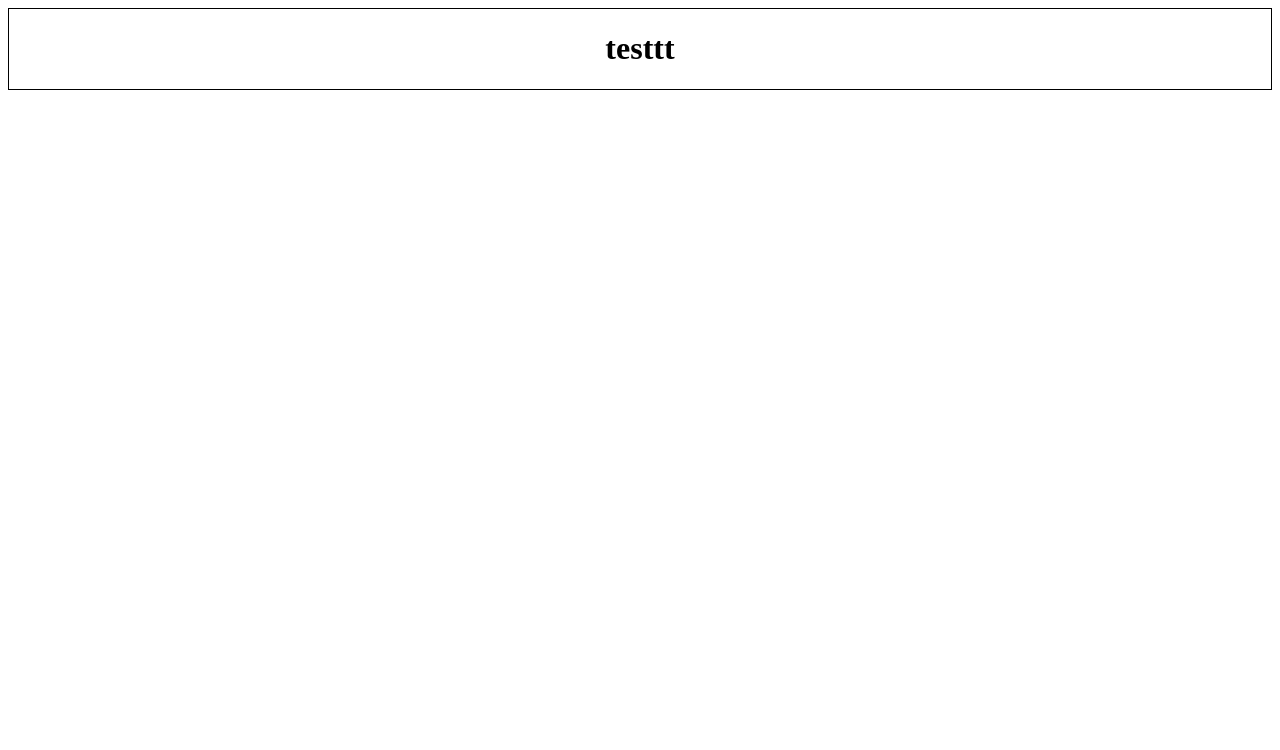
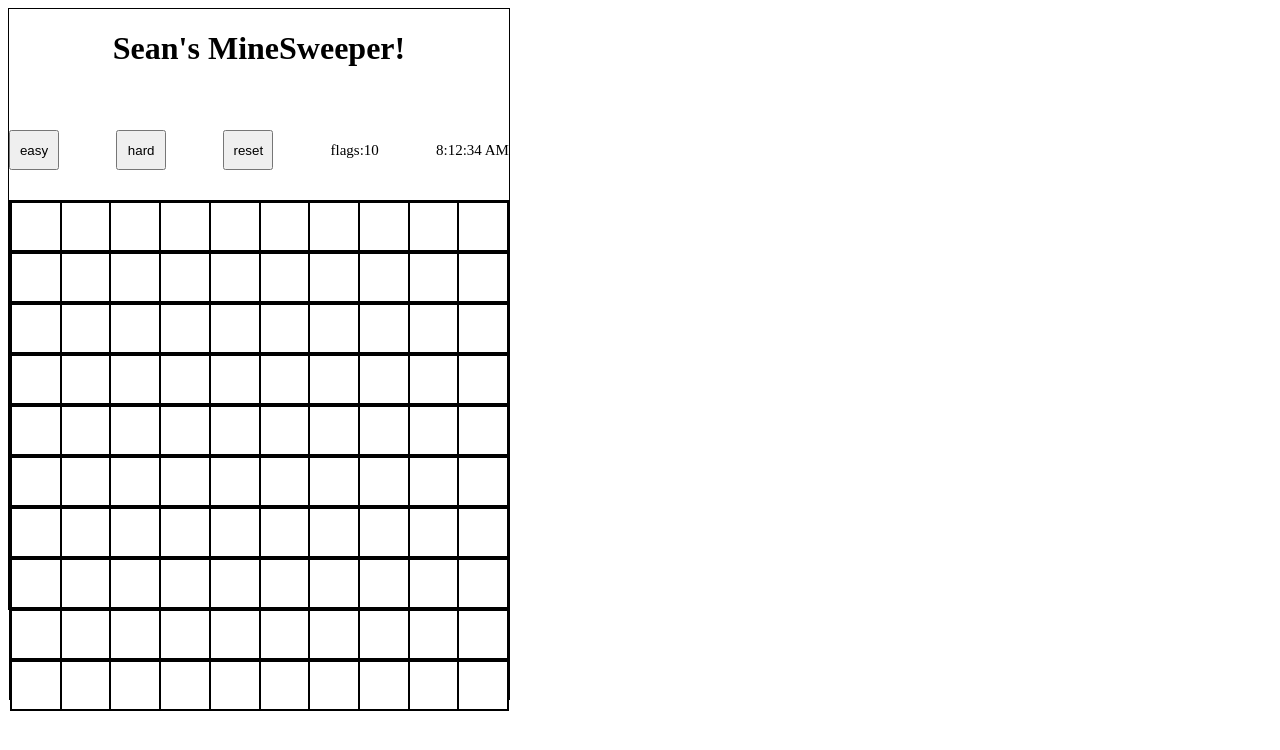
Before and after one commit to myosubug/mine-sweeper, a React (Create React App) app: page / in a window 1280 px wide. Shown: the top 750 px of the page. Built offline with nearby package versions, Linux system fonts and the light colour scheme.

Commit message:
timer+mine+revealing is done

```diff
--- a/src/App.css
+++ b/src/App.css
@@ -1,6 +1,65 @@
 .App {
   text-align: center;
-  width: 500 px;
-  height: 500 px;
+  width: 500px;
+  height: 600px;
   border: 1px solid black;
 }
+
+.title{
+  height: 49px;
+}
+
+.board {
+  width: 499px;
+  height: 499px;
+  border: 1px solid black;
+  border-bottom: none;
+}
+
+.board .row {
+  display: flex;
+  height: 49px;
+  border: 1px solid black;
+}
+
+.board .row .cell-open,
+.board .row .cell-closed {
+border: 1px solid black;
+width: 49px;
+display: flex;
+justify-content: center;
+align-items: center;
+}
+
+.board .row .cell-open {
+background-color: #d4d4d4;
+}
+
+.board .row .cell-open:hover {
+  background-color: #d4d4d4;
+}
+
+.board .row .cell-closed:hover {
+background-color: #b6b6b6;
+}
+
+
+.navbar {
+  display: flex;
+  flex-direction: row;
+  height: 99px;
+  justify-content: space-between;
+  font-size: 15px;
+  align-items: center;
+}
+
+.reset,
+.easy,
+.hard {
+  width: 50px;
+  height: 40px;
+  display: flex;
+  justify-content: center;
+  align-items: center;
+
+}
--- a/src/App.js
+++ b/src/App.js
@@ -1,21 +1,48 @@
 import React from 'react';
 import './App.css';
 import Board from "./components/Board";
-
+import Navbar from './components/Navbar';
 
 class App extends React.Component {
+
   state = {
+    status: "waiting",
     mode: "easy",
     row: 10,
     col: 10,
     flag: 10,
-    mine: 10
+    mine: 1,
+    time: new Date(),
+    openCell: 0
   };
+
+  componentDidMount(){
+    this.intervalID = setInterval(() => {
+      this.setState({date: new Date()});
+    }, 1000);
+  }
+
+  handleCellClick = () => {
+    if (this.state.openCell === 0 && this.state.status !== "running"){
+      this.setState({status: "running"});
+    }
+    this.setState(prev => {
+      return {openCell: prev.openCell+1};
+    })
+  }
+
   render() {
     return (
       <div className="App">
-        <h1>testtt</h1>
-        <Board row={this.state.row} col={this.state.col} mine={this.state.mine}/>
+        <h1 className="title">Sean's MineSweeper!</h1>
+        <Navbar time={this.state.time} flagCount = {this.state.flag} />
+        <Board
+          row={this.state.row}
+          col={this.state.col}
+          mine={this.state.mine}
+          openCell={this.state.openCell}
+          cellClick={this.handleCellClick}
+        />
       </div>
     );
   }
--- a/src/components/Board.js
+++ b/src/components/Board.js
@@ -1,12 +1,13 @@
 import React from 'react';
-
+import Row from './Row';
 
 class Board extends React.Component{
     constructor(props){
         super(props);
+        this.initial = true;
         this.state = {
-            board: this.initialize(props)
-        }
+            rows: this.initialize(props)
+        };
     }
 
     initialize = props => {
@@ -24,25 +25,87 @@ class Board extends React.Component{
                 });
             }
         }
+        //for testing board
+        //console.table(board);
+        return board;
+    };
 
-        for (let m = 0; m < props.mine; m++){
-            let rx = Math.floor(Math.random() * props.row);
-            let ry = Math.floor(Math.random() * props.col);
-            let cell = board[rx][ry];
-            if (cell.hasMine){
-                m--;
-            } else {
-                cell.hasMine = true;
+    open = cell => {
+        let rows = this.state.rows;
+        let current = rows[cell.x][cell.y];
+        if (this.initial){
+            this.initial = false;
+            for (let m = 0; m < this.props.mine; m++){
+                let rx = Math.floor(Math.random() * this.props.row);
+                let ry = Math.floor(Math.random() * this.props.col);
+                if (rows[rx][ry].hasMine || (rx === cell.x && ry === cell.y) ){
+                    m--;
+                } else {
+                    //mine locations
+                    console.log(`${rx},${ry}`);
+                    rows[rx][ry].hasMine = true;
+                }
             }
-            console.log(cell);
+
+            this.props.cellClick();
+            current.isOpen = true;
+            current.mineCount = this.countMines(cell);
+            this.setState({rows: rows});
+            if (!current.hasMine && current.mineCount ===0){
+               this.checkAround(cell);
+            }
+        } else {
+            if (!cell.hasFlag && !current.isOpen) {
+                this.props.cellClick();
+                current.isOpen = true;
+                current.mineCount = this.countMines(cell);
+                this.setState({rows: rows});
+                if (!current.hasMine && current.mineCount ===0){
+                    this.checkAround(cell);
+                }
+            }
         }
-        //for testing board
-        console.table(board);
+        //console.log(this.state.rows);
+    };
+
+    checkAround = cell => {
+        let rows = this.state.rows;
+        for (let i = -1; i <= 1; i++){
+            for (let j = -1; j <= 1; j++){
+                if ((cell.x + i >= 0 && cell.y + j >= 0) && (cell.x + i < this.state.rows.length && cell.y + j < this.state.rows[0].length)) {
+                    if (!rows[cell.x + i][cell.y + j].hasMine && !rows[cell.x + i][cell.y + j].isOpen){
+                        this.open(rows[cell.x + i][cell.y + j]);
+                    }
+                }
+            }
+        }
     }
 
+    countMines = cell => {
+        let count = 0;
+        for (let i = -1; i <= 1; i++){
+            for (let j = -1; j <= 1; j++){
+                if ((cell.x + i >= 0 && cell.y + j >= 0) && (cell.x + i < this.state.rows.length && cell.y + j < this.state.rows[0].length)) {
+                    if (this.state.rows[cell.x + i][cell.y + j].hasMine && !(i === 0 && j === 0 )){
+                        count++;
+                    }
+                }
+            }
+        }
+        return count;
+    };
+
     render(){
-        return <div></div>
-    }
+        let rows = this.state.rows.map((row, index) => {
+            return (<Row
+                        cells={row}
+                        key={index}
+                        open={this.open}
+                />);
+
+        })
+        return <div className="board">{rows}</div>;
+    };
 }
 
 export default Board;
--- a/src/components/Cell.js
+++ b/src/components/Cell.js
@@ -0,0 +1,29 @@
+import React from 'react';
+
+const Cell = props => {
+    let renderCell = () => {
+        if (props.data.isOpen){
+            if (props.data.mineCount === 0){
+                return (
+                    <div className="cell-open" onClick={() => props.open(props.data)}></div>
+                );
+            } else if (props.data.hasMine){
+                return (
+                    <div className="cell-open" onClick={() => props.open(props.data)}>m</div>
+                );
+            } else{
+                return (
+                <div className="cell-open" onClick={() => props.open(props.data)}>{props.data.mineCount}</div>
+                );
+            }
+
+        } else {
+            return(
+                <div className="cell-closed" onClick={() => props.open(props.data)}></div>
+            );
+        }
+    }
+    return renderCell();
+};
+
+export default Cell;
--- a/src/components/Navbar.js
+++ b/src/components/Navbar.js
@@ -0,0 +1,15 @@
+import React from 'react';
+
+const Navbar = props => {
+    return (
+        <div className="navbar">
+            <button className="easy">easy</button>
+            <button className="hard">hard</button>
+            <button className="reset">reset</button>
+            <div className="flag-count">flags:{props.flagCount}</div>
+            <div className="timer">{props.time.toLocaleTimeString()}</div>
+        </div>
+    );
+};
+
+export default Navbar;
--- a/src/components/Row.js
+++ b/src/components/Row.js
@@ -0,0 +1,17 @@
+import React from 'react';
+import Cell from './Cell';
+
+const Row = props => {
+    let cells = props.cells.map((data, index) => {
+        return (
+            <Cell data={data} key={index} open={props.open}></Cell>
+        )
+    })
+    return (
+        <div className="row">
+            {cells}
+        </div>
+    );
+};
+
+export default Row;
```
Also changed, not shown: src/components/Timer.js (deleted).
